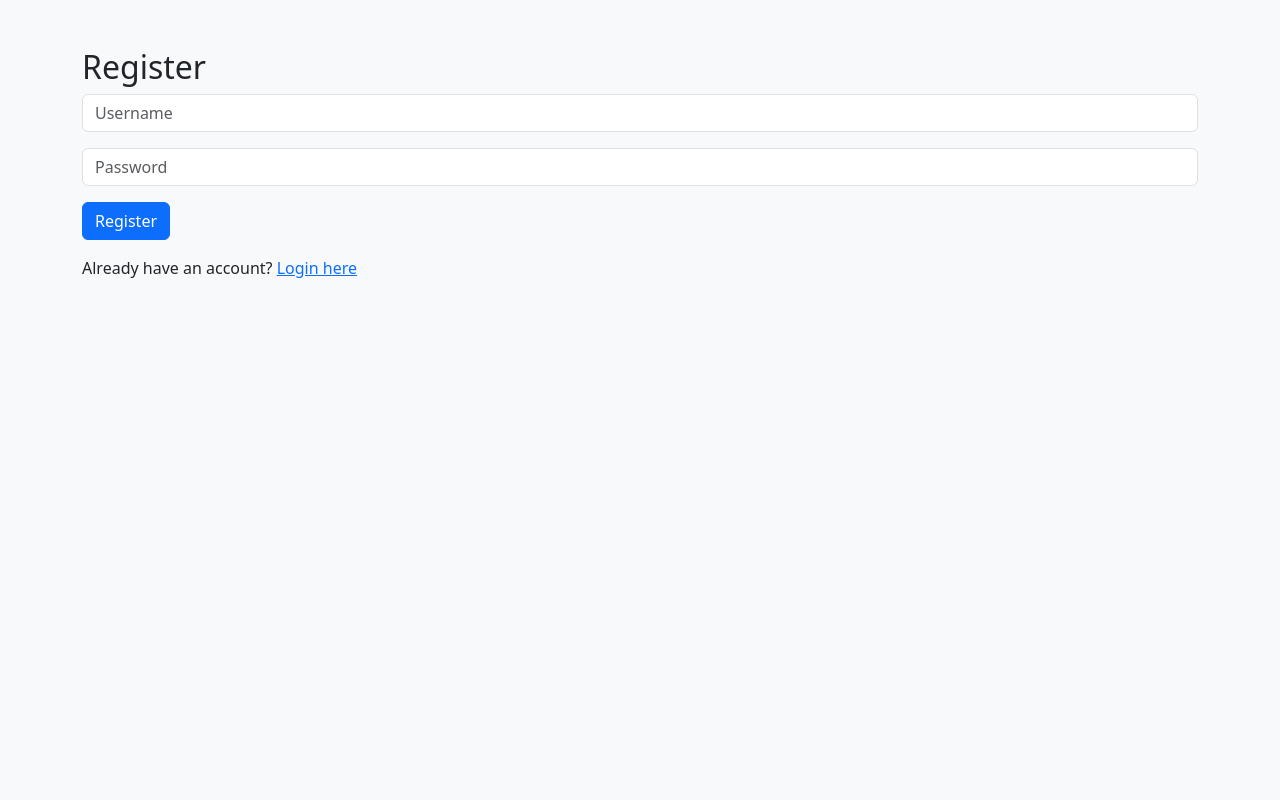
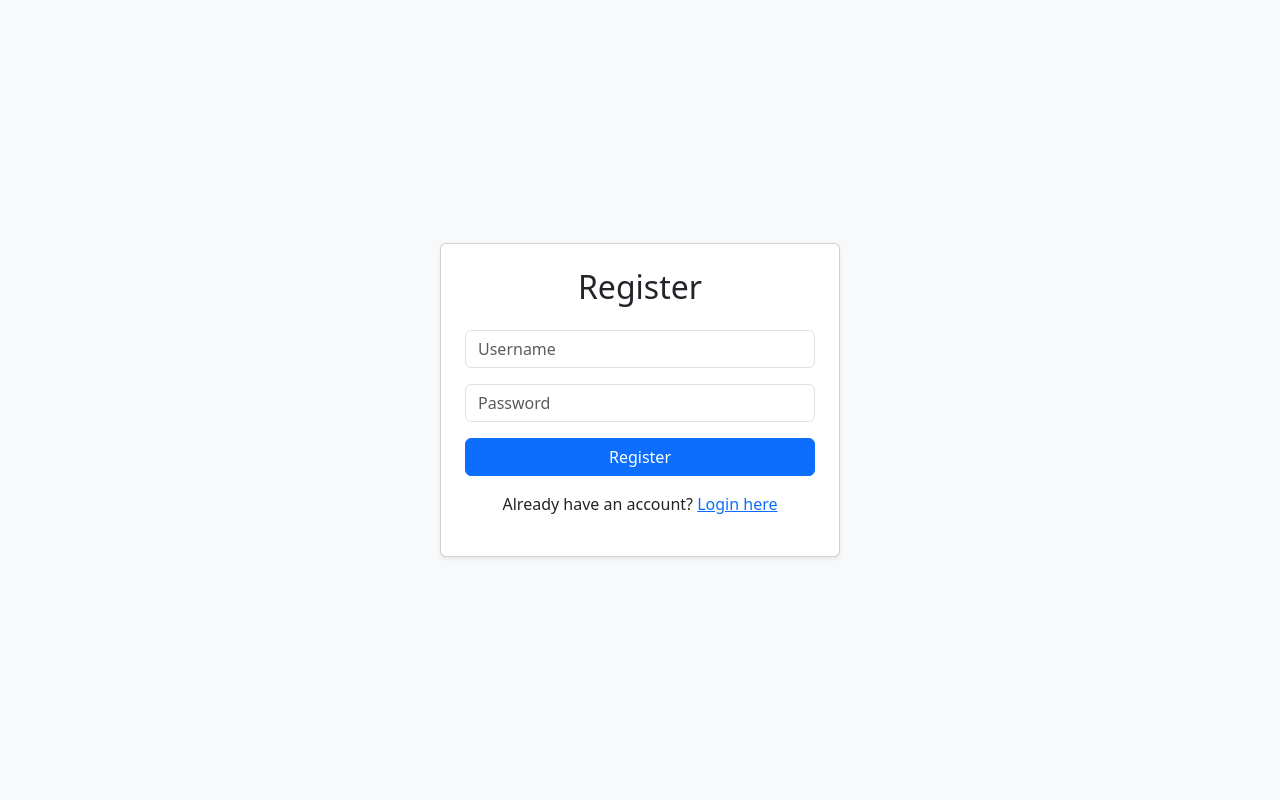
Before and after one commit to im-mcma/Private-chat, a Flask app: page /register in a window 1280 px wide. Run offline with Flask 3, Linux system fonts and the light colour scheme.

Commit message:
Update register.html

```diff
--- a/templates/register.html
+++ b/templates/register.html
@@ -3,24 +3,34 @@
 <head>
   <meta charset="UTF-8" />
   <title>Register</title>
-    <link href="https://cdn.jsdelivr.net/npm/bootstrap@5.3.0/dist/css/bootstrap.min.css" rel="stylesheet"/>
+  <meta name="viewport" content="width=device-width, initial-scale=1" />
+  <link href="https://cdn.jsdelivr.net/npm/bootstrap@5.3.0/dist/css/bootstrap.min.css" rel="stylesheet" />
 </head>
 <body class="bg-light">
-<div class="container mt-5">
-    <h2>Register</h2>
+  <div class="container d-flex flex-column justify-content-center align-items-center vh-100">
+    <div class="card p-4 shadow-sm" style="max-width: 400px; width: 100%;">
+      <h2 class="mb-4 text-center">Register</h2>
       {% with messages = get_flashed_messages(with_categories=true) %}
       {% if messages %}
         {% for category, msg in messages %}
-            <div class="alert alert-{{ category }}">{{ msg }}</div>
+          <div class="alert alert-{{ category }} alert-dismissible fade show" role="alert">
+            {{ msg }}
+            <button type="button" class="btn-close" data-bs-dismiss="alert"></button>
+          </div>
         {% endfor %}
       {% endif %}
       {% endwith %}
-    <form method="POST">
-        <input type="text" name="username" class="form-control mb-3" placeholder="Username" required/>
-        <input type="password" name="password" class="form-control mb-3" placeholder="Password" required/>
-        <button class="btn btn-primary" type="submit">Register</button>
+      <form method="POST" novalidate>
+        <input type="text" name="username" class="form-control mb-3" placeholder="Username" required />
+        <input type="password" name="password" class="form-control mb-3" placeholder="Password" required />
+        <button type="submit" class="btn btn-primary w-100">Register</button>
       </form>
-    <p class="mt-3">Already have an account? <a href="{{ url_for('login') }}">Login here</a></p>
+      <p class="mt-3 text-center">
+        Already have an account? <a href="{{ url_for('login') }}">Login here</a>
+      </p>
     </div>
+  </div>
+
+  <script src="https://cdn.jsdelivr.net/npm/bootstrap@5.3.0/dist/js/bootstrap.bundle.min.js"></script>
 </body>
 </html>
```
Lines whose indentation alone changed are shown as unchanged.
